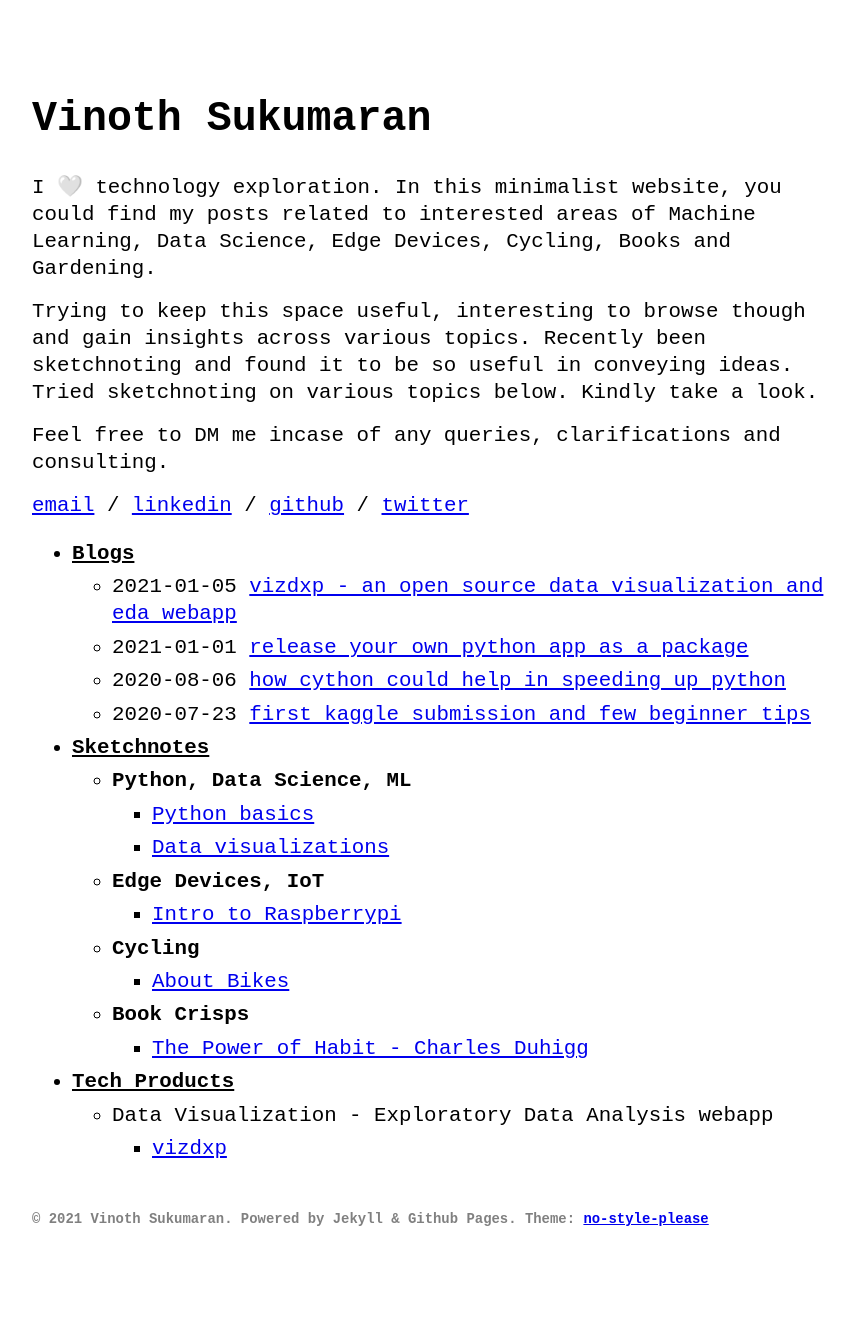
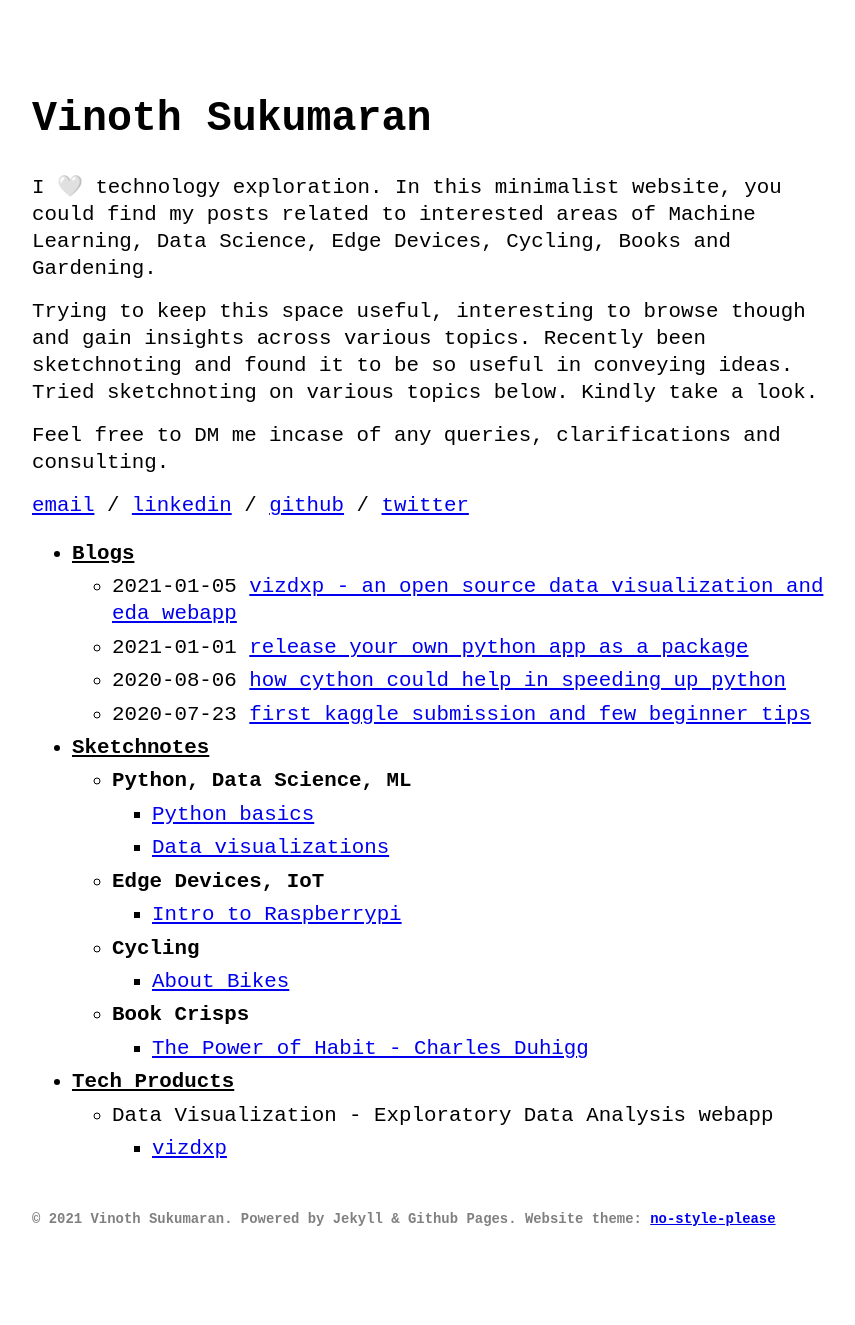
Before and after one commit to Vinothsuku/vinothsuku.github.io, a Jekyll site: the page built from index.md, in a window 1280 px wide. Shown: the whole page, without its empty margins (208-1063 px from the left). Built offline with Jekyll 4.4.1, drawn with Linux system fonts in a browser that asks for light colours.

Commit message:
Update index.md

```diff
--- a/index.md
+++ b/index.md
@@ -3,4 +3,4 @@ layout: home
 ---
 
 
-<h6 style="color:grey"> © 2021 Vinoth Sukumaran. Powered by Jekyll & Github Pages. Theme: <a href='https://github.com/riggraz/no-style-please'>no-style-please</a> </h6>
+<h6 style="color:grey"> © 2021 Vinoth Sukumaran. Powered by Jekyll & Github Pages. Website theme: <a href='https://github.com/riggraz/no-style-please'>no-style-please</a> </h6>
```
